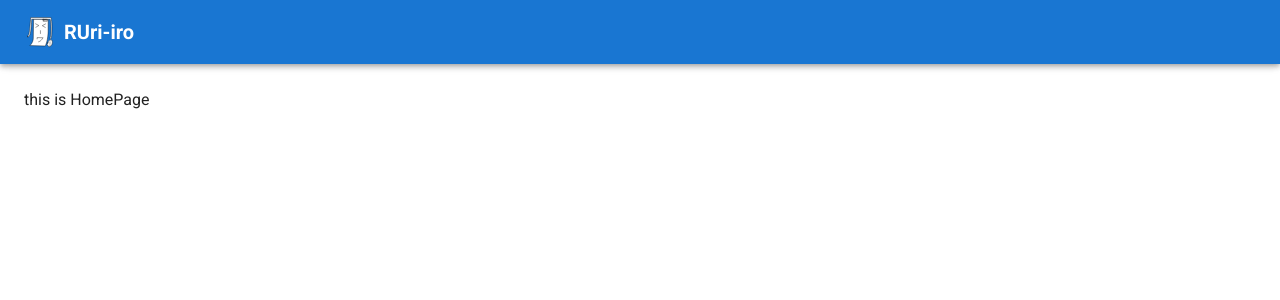
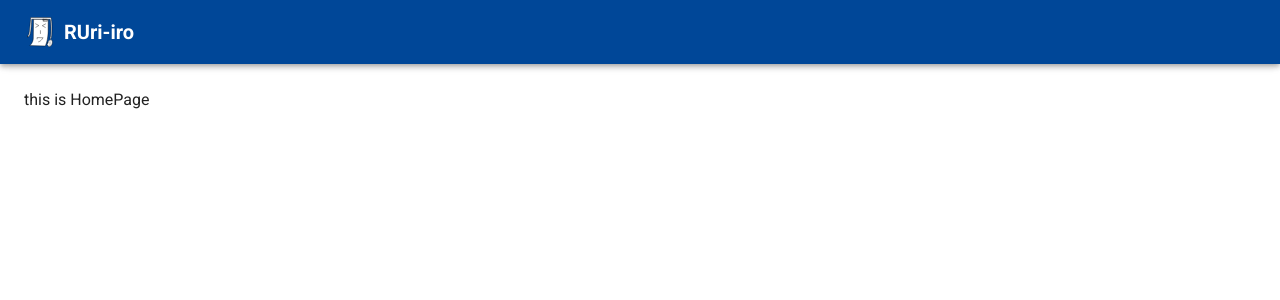
Before and after one commit to kfs214/ruri-iro, a Next.js app: page / in a window 1280 px wide. Shown: the top 300 px of the page. Built offline with nearby package versions, Linux system fonts and the light colour scheme.

Commit message:
style: update palette

```diff
--- a/src/components/ThemeRegistry/theme.ts
+++ b/src/components/ThemeRegistry/theme.ts
@@ -10,21 +10,28 @@ const roboto = Roboto({
 const theme = createTheme({
   palette: {
     mode: 'light',
+    primary: {
+      main: '#004798',
+    },
+    secondary: {
+      main: '#009398',
+    },
+    error: {
+      main: '#980047',
+    },
+    warning: {
+      main: '#985100',
+    },
+    info: {
+      main: '#00b8c3',
+    },
+    success: {
+      main: '#065c58',
+    },
   },
   typography: {
     fontFamily: roboto.style.fontFamily,
   },
-  components: {
-    MuiAlert: {
-      styleOverrides: {
-        root: ({ ownerState }) => ({
-          ...(ownerState.severity === 'info' && {
-            backgroundColor: '#60a5fa',
-          }),
-        }),
-      },
-    },
-  },
 });
 
 export default theme;
```
